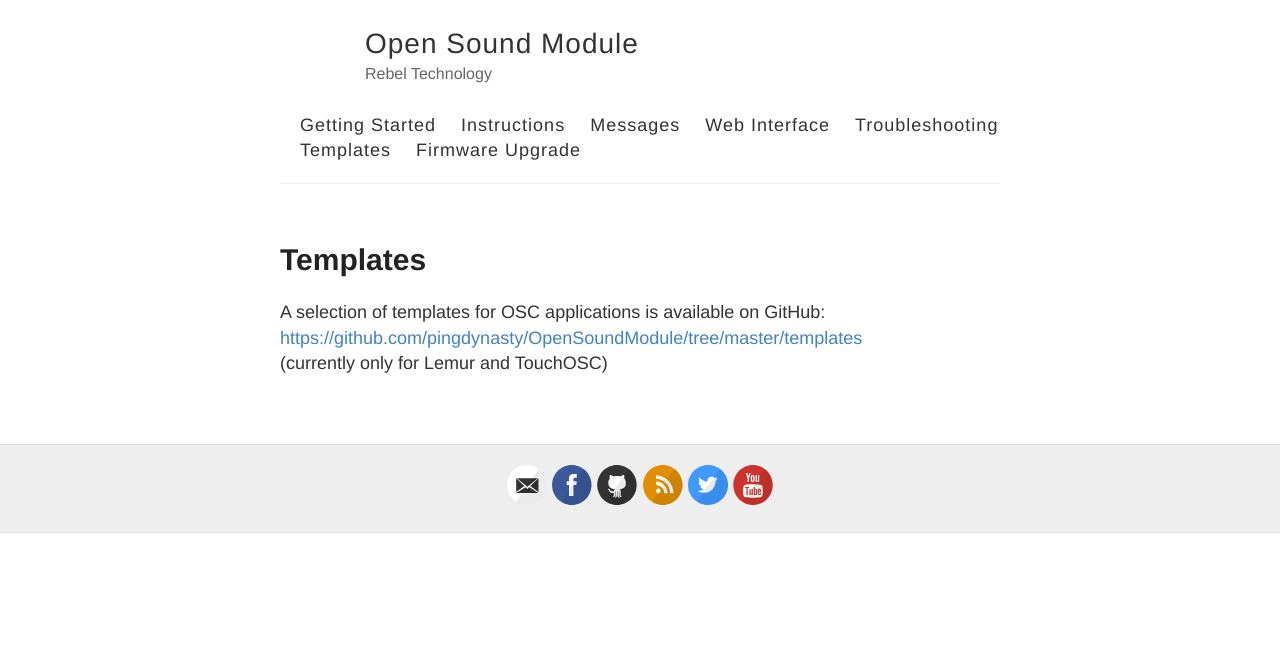
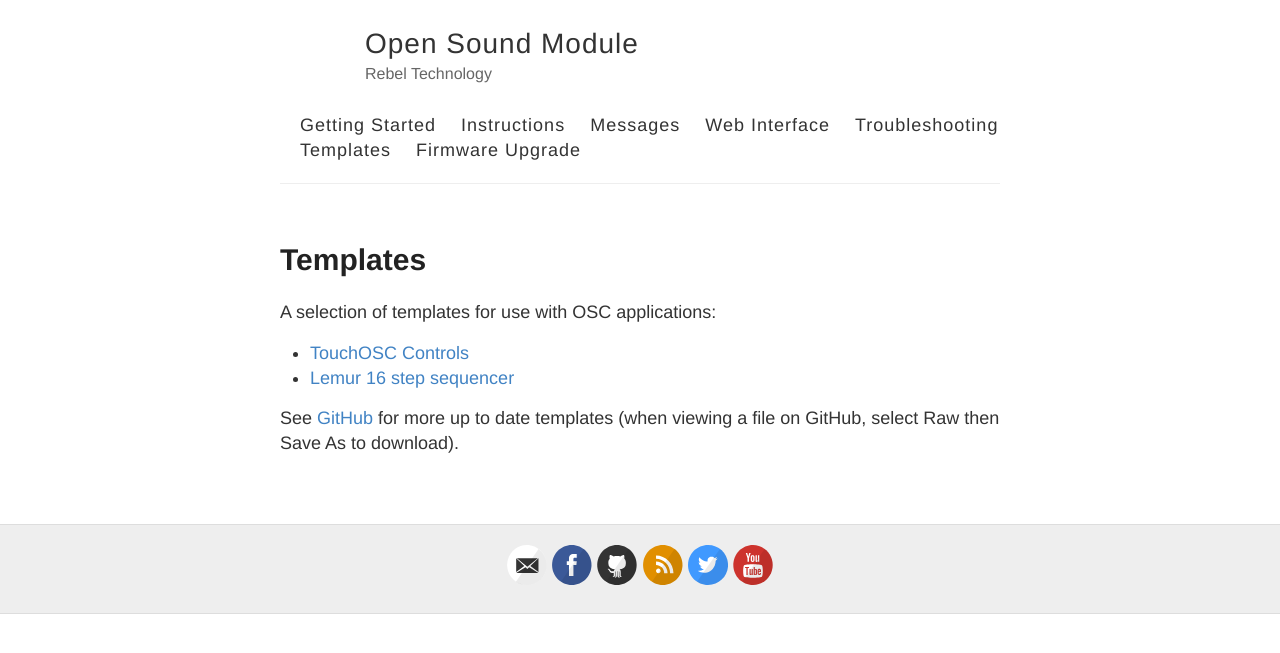
Before and after one commit to pingdynasty/OpenSoundModule, a Jekyll site: the page built from Templates/index.html, in a window 1280 px wide. Shown: the top 653 px of the page. Built offline with Jekyll 4.4.1, drawn with Linux system fonts in a browser that asks for light colours; Markdown is read by kramdown in place of the engine named in the settings.

Commit message:
updated templates list

```diff
--- a/Templates/index.html
+++ b/Templates/index.html
@@ -8,10 +8,11 @@ layout: default
       <h1>Templates</h1>
 
       <div class="entry">
-       	<div>A selection of templates for OSC applications is available on GitHub: </div>
-            <div><a href="https://github.com/pingdynasty/OpenSoundModule/tree/master/templates">https://github.com/pingdynasty/OpenSoundModule/tree/master/templates</a></div>
-	     <div>(currently only for Lemur and TouchOSC)</div>
-
-      </div>
+       	<div>A selection of templates for use with OSC applications: </div>
+	<ul>
+          <li><a href="https://raw.githubusercontent.com/pingdynasty/OpenSoundModule/master/templates/TouchOSC/osm.touchosc">TouchOSC Controls</a></li>
+          <li><a href="https://raw.githubusercontent.com/pingdynasty/OpenSoundModule/master/templates/Lemur/16step.jzml">Lemur 16 step sequencer</a></li>
+	</ul>
+	<div>See <a href="https://github.com/pingdynasty/OpenSoundModule/tree/master/templates">GitHub</a> for more up to date templates (when viewing a file on GitHub, select Raw then Save As to download).</div>
     </article>
 </div>
```
